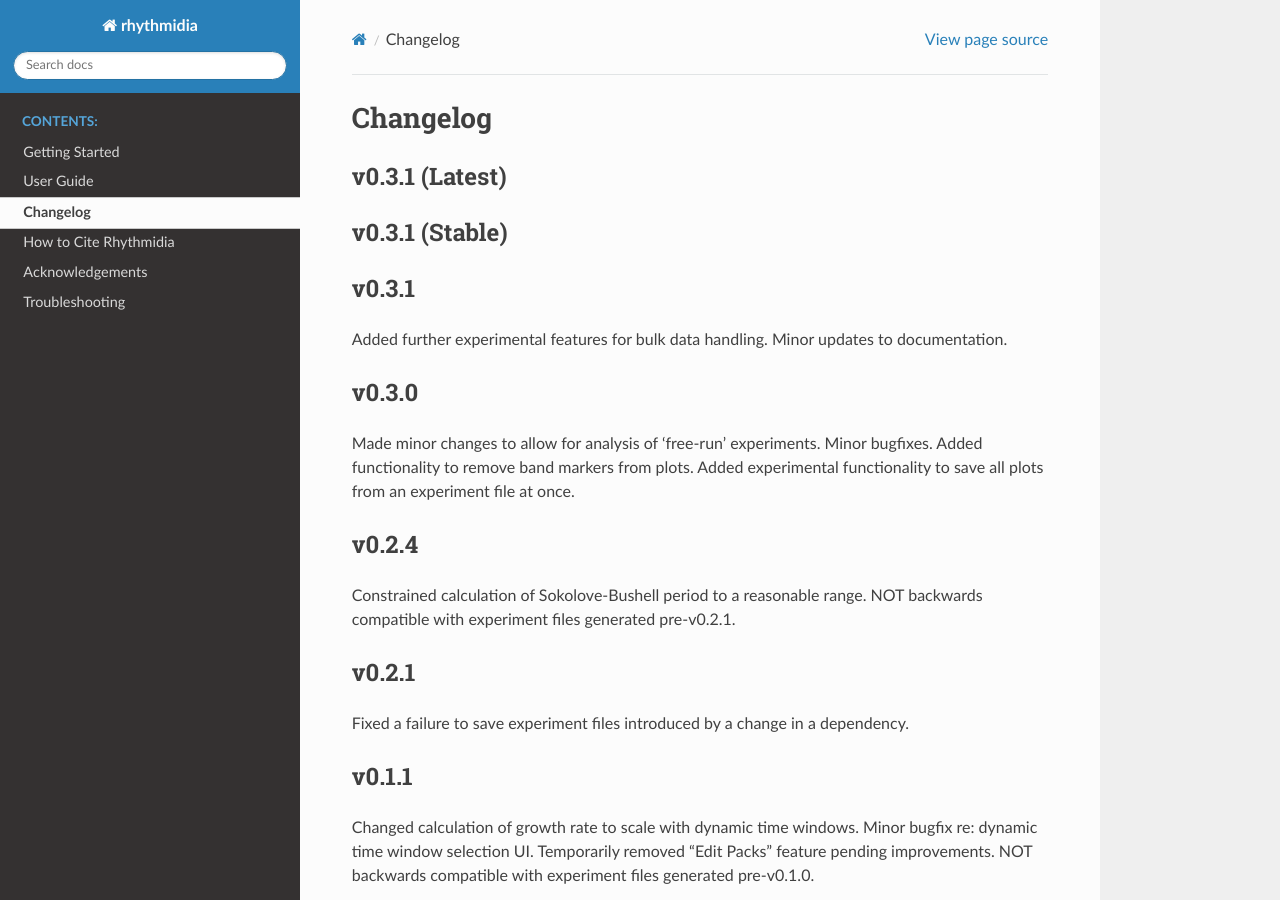
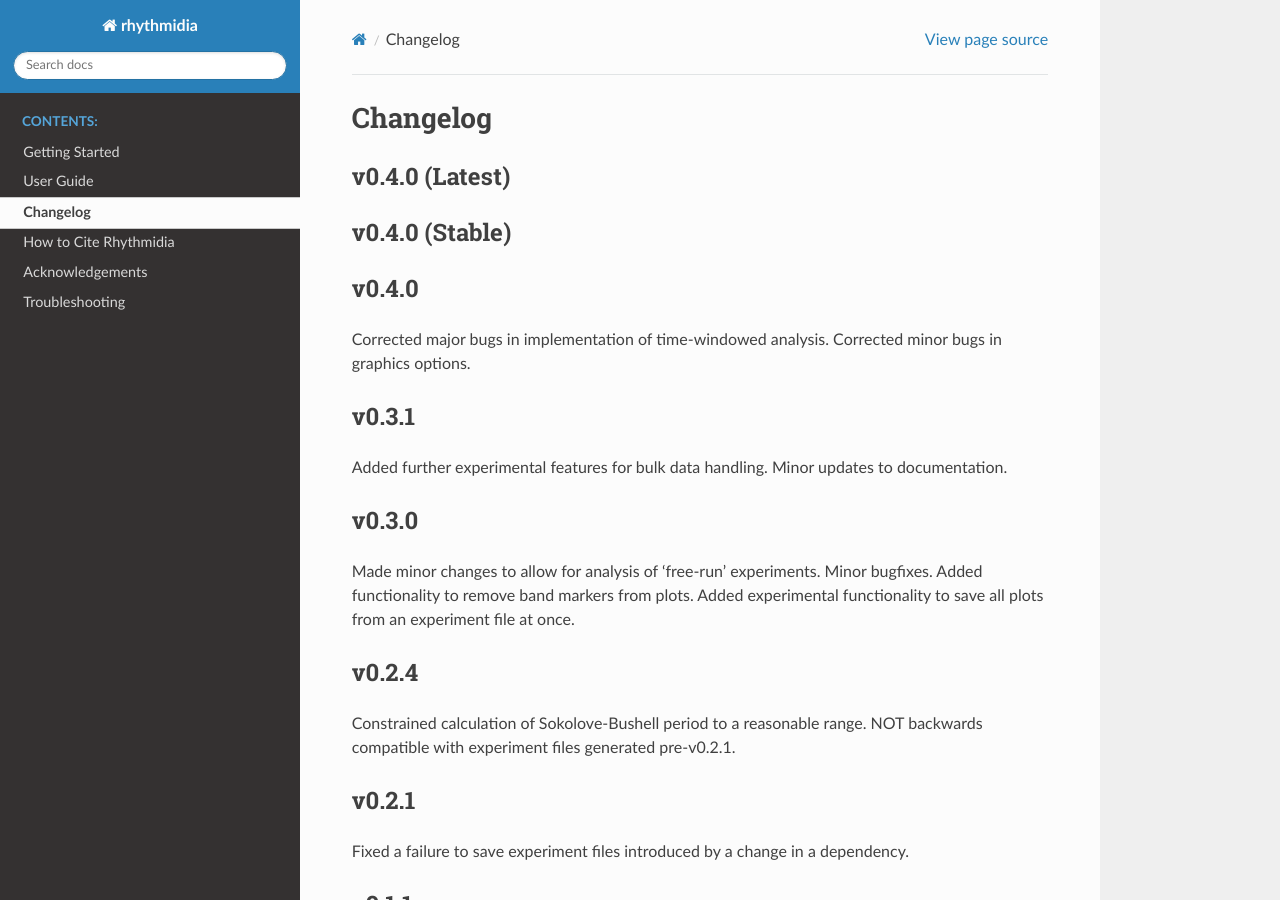
Before and after one commit to Pelham-Lab/rhythmidia, a Sphinx documentation site: the page built from docs/changelog.rst, in a window 1280 px wide and 900 px high. Built offline with Sphinx 7.4.7 and the Read the Docs theme 3.1.0, drawn with Linux system fonts in a browser that asks for light colours; the version number could not be read and is left out.

Commit message:
Corrected major bugs in implementation of time-windowed analysis. Corrected minor bugs in graphics options.

```diff
--- a/docs/changelog.rst
+++ b/docs/changelog.rst
@@ -1,11 +1,15 @@
 Changelog
 ===============
 
-v0.3.1 (Latest)
+v0.4.0 (Latest)
 ---------------
 
-v0.3.1 (Stable)
+v0.4.0 (Stable)
 ---------------
+
+v0.4.0
+---------------
+Corrected major bugs in implementation of time-windowed analysis. Corrected minor bugs in graphics options.
 
 v0.3.1
 ---------------
```
Also changed, not shown: README.md (+2 -0 lines).
